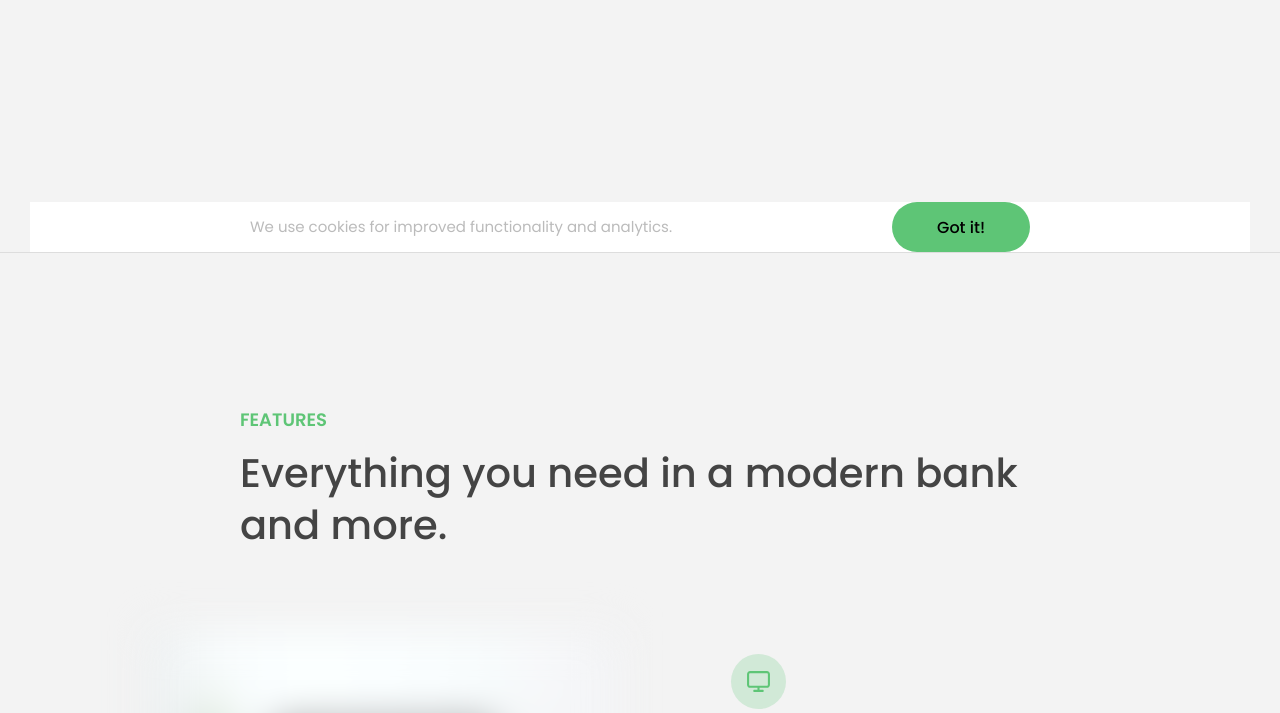
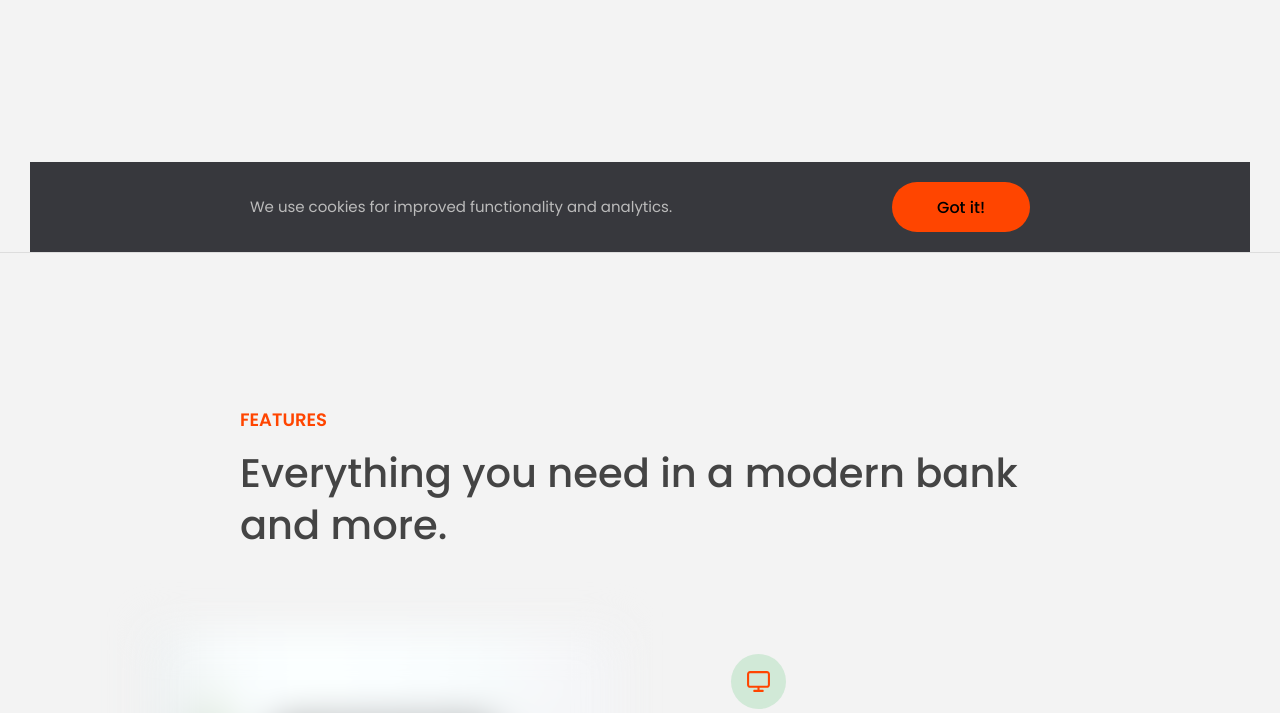
Before and after one commit to lhzdnb/complete-javascript-course, a plain HTML site: page 13-Advanced-DOM-Bankist/starter/index.html in a window 1280 px wide. Shown: the part 548-1261 px from the top of the page. Drawn offline with Linux system fonts and the light colour scheme.

Commit message:
styles, attributes and classes

```diff
--- a/13-Advanced-DOM-Bankist/starter/index.html
+++ b/13-Advanced-DOM-Bankist/starter/index.html
@@ -21,6 +21,8 @@
         alt="Bankist logo"
         class="nav__logo"
         id="logo"
+        designer="Jonas"
+        data-version-number="3.0"
       />
       <ul class="nav__links">
         <li class="nav__item">
--- a/13-Advanced-DOM-Bankist/starter/script.js
+++ b/13-Advanced-DOM-Bankist/starter/script.js
@@ -64,3 +64,50 @@ document
   .querySelector('.btn--close-cookie')
   .addEventListener('click', () => message.remove());
 // message.parentElement.removeChild(message)
+
+// styles
+message.style.backgroundColor = '#37383d';
+message.style.widows = '120%';
+
+console.log(message.style.color);
+console.log(message.style.backgroundColor);
+console.log(getComputedStyle(message).color);
+console.log(getComputedStyle(message).height);
+
+message.style.height =
+  Number.parseFloat(getComputedStyle(message).height) + 40 + 'px';
+
+document.documentElement.style.setProperty('--color-primary', 'orangered');
+
+// Attributes
+const logo = document.querySelector('.nav__logo');
+console.log(logo.alt);
+console.log(logo.src);
+console.log(logo.className);
+
+logo.alt = 'Beautiful minimalist logo';
+
+// Non-standard
+console.log(logo.designer);
+console.log(logo.getAttribute('designer'));
+logo.setAttribute('company', 'Bankist');
+
+console.log(logo.src);
+console.log(logo.getAttribute('src'));
+
+const link = document.querySelector('.nav__link--btn');
+
+console.log(link.href);
+console.log(link.getAttribute('href'));
+
+// Data attributes
+console.log(logo.dataset.versionNumber);
+
+// Classes
+logo.classList.add('c', 'j');
+logo.classList.remove('c', 'j');
+logo.classList.toggle('c');
+logo.classList.contains('c');
+
+// Don't use
+// logo.className = 'jonas'; // remove all other classes
```
Lines whose indentation alone changed are shown as unchanged.
